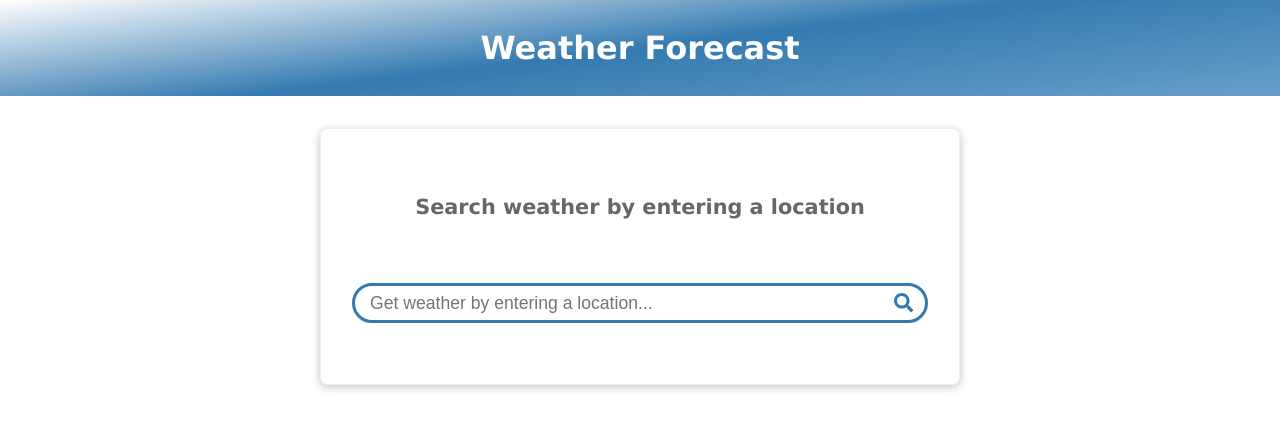
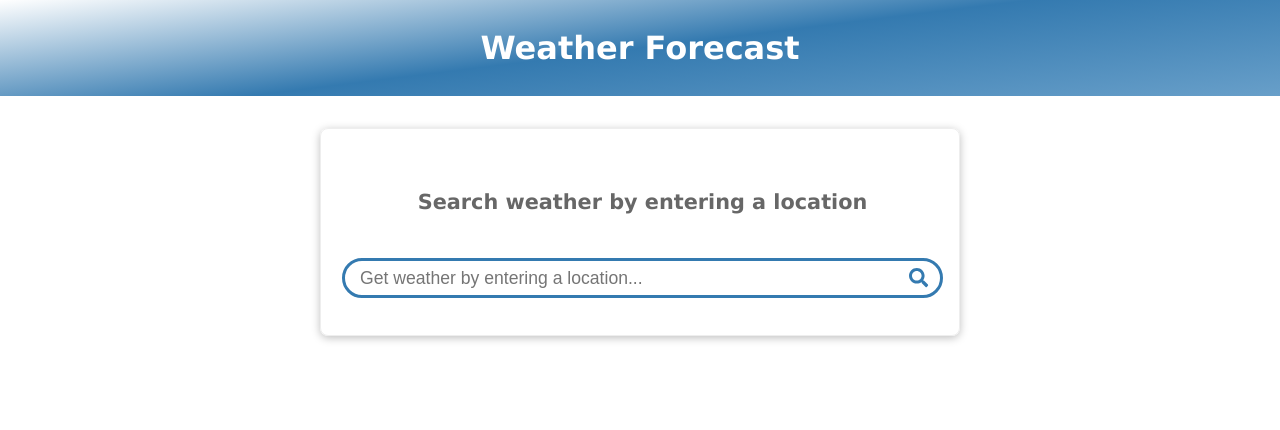
Before and after one commit to torressam333/vue-weather-app, a Vue app: page / in a window 1280 px wide. Shown: the top 430 px of the page. Built offline with nearby package versions, Linux system fonts and the light colour scheme; no server answers.

Commit message:
Adjust css on base card

```diff
--- a/src/components/BaseCard.vue
+++ b/src/components/BaseCard.vue
@@ -19,13 +19,14 @@
   box-shadow: 0 2px 8px rgba(0, 0, 0, 0.25);
   display: flex;
   flex-direction: column;
+  height: 13rem;
   margin: 2rem auto;
   max-width: 40rem;
   padding: 1rem;
 }
 
 .header, .content, .footer {
-  padding: 15px;
+  padding: 10px 0 0 5px;
 }
 
 </style>
```
